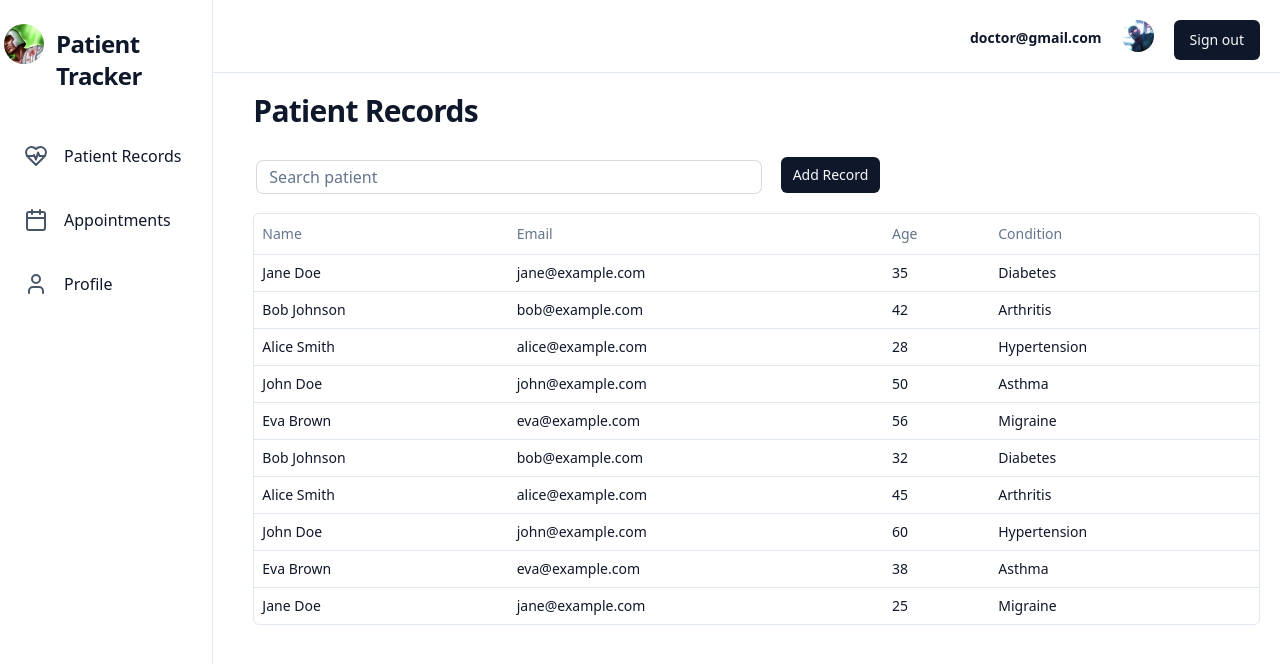
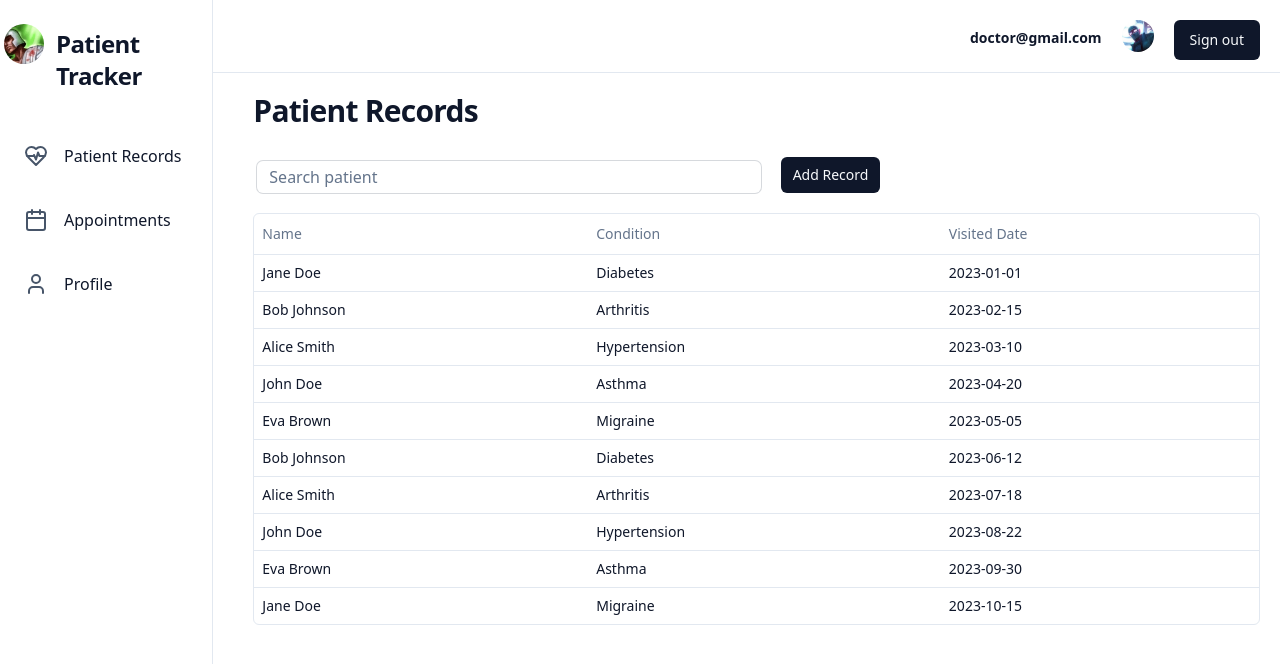
Before and after one commit to HieuHongHao/CS520-Patient-Tracker, a React (Vite) app in the folder frontend/: page /doctor-page in a window 1280 px wide. Shown: the top 664 px of the page. Built offline with nearby package versions, Linux system fonts and the light colour scheme.

Commit message:
New table column

```diff
--- a/frontend/src/PatientRecords.jsx
+++ b/frontend/src/PatientRecords.jsx
@@ -27,81 +27,68 @@ const columns = [
     header: "Name",
   },
   {
-    accessorKey: "email",
-    header: "Email",
+    accessorKey: "condition",
+    header: "Condition",
   },
   {
-    accessorKey: "age",
-    header: "Age",
-  },
-  {
-    accessorKey: "condition",
-    header: "Condition",
+    accessorKey: "visitedDate",
+    header: "Visited Date",
   },
 ];
 
 const patientsData = [
   {
     name: "Jane Doe",
-    email: "jane@example.com",
-    age: 35,
     condition: "Diabetes",
+    visitedDate: "2023-01-01", // Replace with the actual visited date
   },
   {
     name: "Bob Johnson",
-    email: "bob@example.com",
-    age: 42,
     condition: "Arthritis",
+    visitedDate: "2023-02-15", // Replace with the actual visited date
   },
   {
     name: "Alice Smith",
-    email: "alice@example.com",
-    age: 28,
     condition: "Hypertension",
+    visitedDate: "2023-03-10", // Replace with the actual visited date
   },
   {
     name: "John Doe",
-    email: "john@example.com",
-    age: 50,
     condition: "Asthma",
+    visitedDate: "2023-04-20", // Replace with the actual visited date
   },
   {
     name: "Eva Brown",
-    email: "eva@example.com",
-    age: 56,
     condition: "Migraine",
+    visitedDate: "2023-05-05", // Replace with the actual visited date
   },
   {
     name: "Bob Johnson",
-    email: "bob@example.com",
-    age: 32,
     condition: "Diabetes",
+    visitedDate: "2023-06-12", // Replace with the actual visited date
   },
   {
     name: "Alice Smith",
-    email: "alice@example.com",
-    age: 45,
     condition: "Arthritis",
+    visitedDate: "2023-07-18", // Replace with the actual visited date
   },
   {
     name: "John Doe",
-    email: "john@example.com",
-    age: 60,
     condition: "Hypertension",
+    visitedDate: "2023-08-22", // Replace with the actual visited date
   },
   {
     name: "Eva Brown",
-    email: "eva@example.com",
-    age: 38,
     condition: "Asthma",
+    visitedDate: "2023-09-30", // Replace with the actual visited date
   },
   {
     name: "Jane Doe",
-    email: "jane@example.com",
-    age: 25,
     condition: "Migraine",
+    visitedDate: "2023-10-15", // Replace with the actual visited date
   },
 ];
+
 
 export function PatientRecords() {
   return (
```
